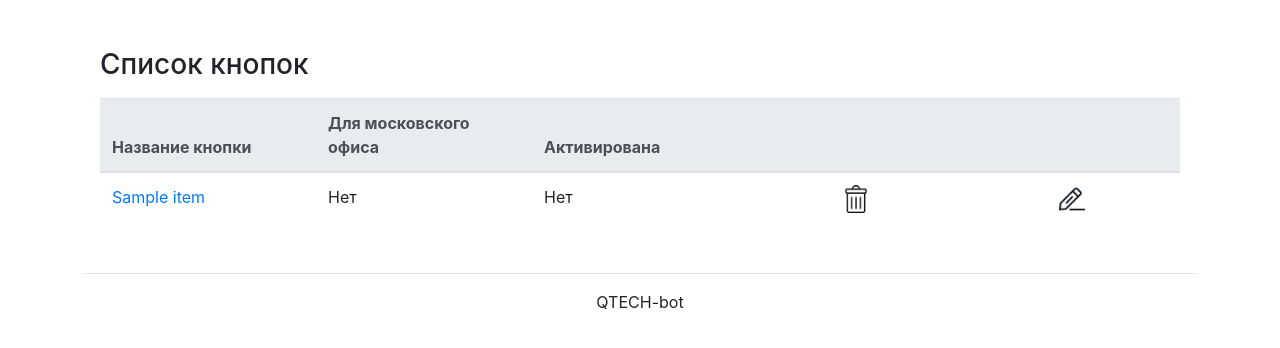
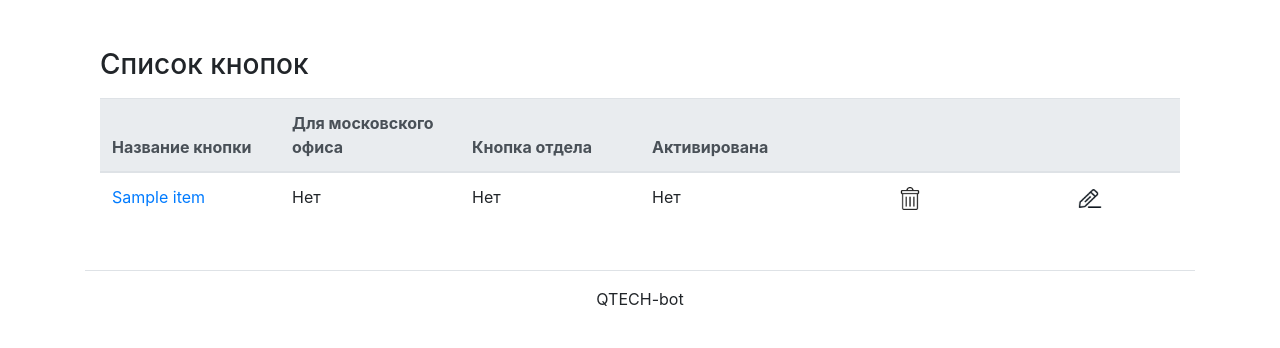
Before and after one commit to artemmikh/qtech_bot_1, a Python web app: template app/templates/index.html in a window 1280 px wide. Shown: the part 56-404 px from the top of the page. Run offline with Jinja, Linux system fonts and the light colour scheme; the template is opened without the code that fills it: most values are stand-ins (such as "Sample title", 1, 10 or a date in 2020).

Commit message:
Добавление парраметра "Кнопка отдела" в таблицу кнопок

```diff
--- a/app/templates/index.html
+++ b/app/templates/index.html
@@ -8,6 +8,7 @@
     <tr>
       <th>Название кнопки</th>
       <th>Для московского офиса</th>
+      <th>Кнопка отдела</th>
       <th>Активирована</th>
       <th></th>
       <th></th>
@@ -19,6 +20,7 @@
     <tr>
       <td class="col-md-2"><a href="/{{item.id}}">{{ item.name }}</a></td>
       <td class="col-md-2">{{ "Да" if item.is_moscow else "Нет" }}</td>
+      <td class="col-md-2">{{ "Да" if item.is_department else "Нет" }}</td>
       <td class="col-md-2">{{ "Да" if item.is_active else "Нет" }}</td>
       <td class="col-md-2" align="center"><a href="...">
         <img src="static/general/bin.png" style="width:15%"></a>
```
